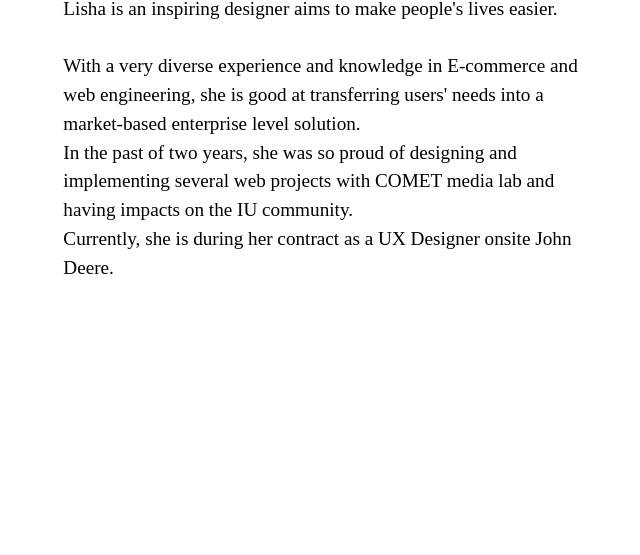
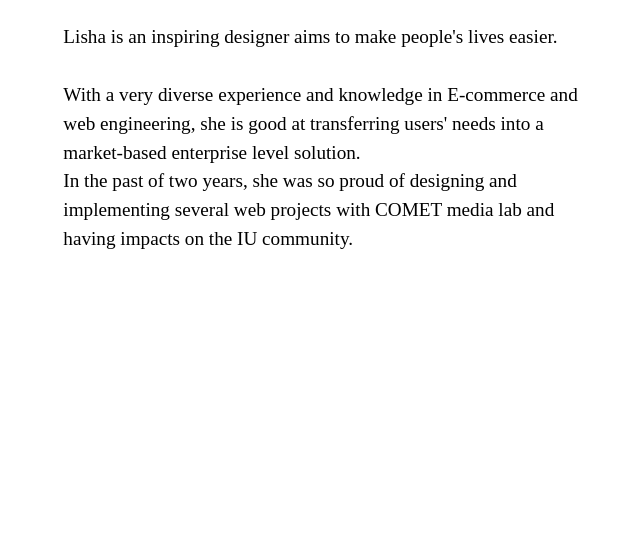
Before and after one commit to lisagh/ux, a plain HTML site: page about.html in a window 1280 px wide. Shown: the part 364-919 px from the top of the page, without its empty margins (185-825 px from the left). Drawn offline with nearby package versions, Linux system fonts and the light colour scheme.

Commit message:
resume updated

```diff
--- a/about.html
+++ b/about.html
@@ -48,8 +48,7 @@
 							<p>Lisha is an inspiring designer aims to make people's lives easier.
 <br><br>
 With a very diverse experience and knowledge in E-commerce and web engineering, she is good at transferring users' needs into a market-based enterprise level solution. <br>
-In the past of two years, she was so proud of designing and implementing several web projects with COMET media lab and having impacts on the IU community. <br>
-Currently, she is during her contract as a UX Designer onsite John Deere.
+In the past of two years, she was so proud of designing and implementing several web projects with COMET media lab and having impacts on the IU community.
 </p>
 						</div>
 					</div>
```
Also changed, not shown: 1 other file.
